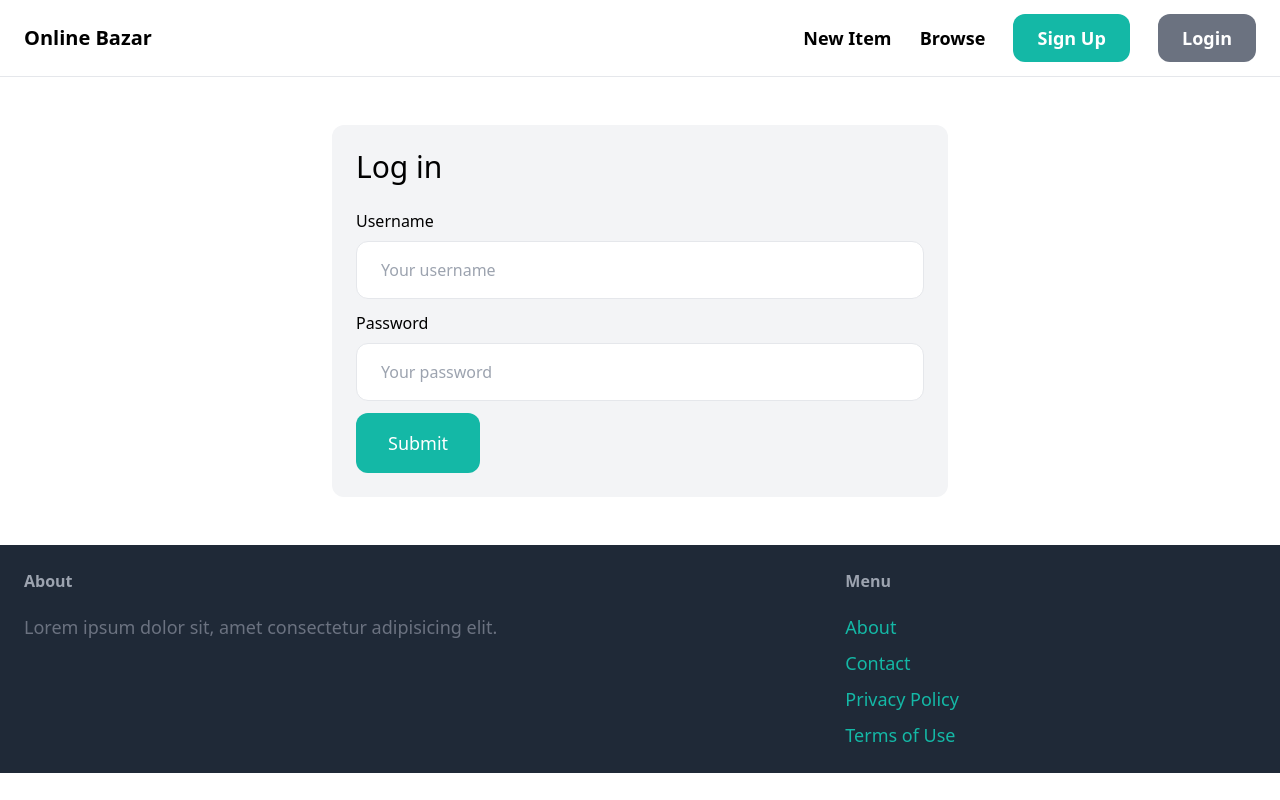
After one commit to matrix-bro/online-bazar, a Django app: page /login/ in a window 1280 px wide. The commit adds this page. Run offline with Django 4.2, Linux system fonts and the light colour scheme; some libraries are stand-ins or nearby versions.

Commit message:
User Login

```diff
--- a/app/forms.py
+++ b/app/forms.py
@@ -1,4 +1,4 @@
-from django.contrib.auth.forms import UserCreationForm
+from django.contrib.auth.forms import UserCreationForm, AuthenticationForm
 from django.contrib.auth.models import User
 from django import forms
 
@@ -28,3 +28,14 @@ class SignUpForm(UserCreationForm):
         'placeholder': 'Confirm password',
         'class': INPUT_CLASSES
     }))
+
+class LoginForm(AuthenticationForm):
+    username = forms.CharField(widget=forms.TextInput(attrs={
+        'placeholder': 'Your username',
+        'class': INPUT_CLASSES
+    }))
+
+    password = forms.CharField(widget=forms.PasswordInput(attrs={
+        'placeholder': 'Your password',
+        'class': INPUT_CLASSES
+    }))
--- a/app/templates/app/base.html
+++ b/app/templates/app/base.html
@@ -16,7 +16,7 @@
             <a href="#" class="text-lg font-semibold hover-text-gray-500">Browse</a>
 
             <a href="{% url 'signup' %}" class="px-6 py-3 text-lg font-semibold bg-teal-500 text-white rounded-xl hover:bg-teal-700">Sign Up</a>
-            <a href="#" class="px-6 py-3 text-lg font-semibold bg-gray-500 text-white rounded-xl hover:bg-gray-700">Login</a>
+            <a href="{% url 'login' %}" class="px-6 py-3 text-lg font-semibold bg-gray-500 text-white rounded-xl hover:bg-gray-700">Login</a>
         </div>
     </nav>
 
--- /dev/null
+++ b/app/templates/app/login.html
@@ -0,0 +1,36 @@
+{% extends 'app/base.html' %}
+
+{% block title %}Log in{% endblock %}
+
+{% block content %}
+    <div class="w-1/2 my-6 mx-auto p-6 bg-gray-100 rounded-xl">
+        <h1 class="mb-6 text-3xl">Log in</h1>
+
+        <form action="" method="post">
+            {% csrf_token %}
+
+            <div class="mb-3">
+                <label class="inline-block mb-2">Username</label><br>
+                {{ form.username }}
+            </div>
+
+            <div class="mb-3">
+                <label class="inline-block mb-2">Password</label><br>
+                {{ form.password }}
+            </div>
+
+            {% if form.errors or form.non_field_errors %}
+                <div class="mb-3 p-6 bg-red-100 rounded-xl">
+                    {% for field in form %}
+                        {{ field.errors }}
+                    {% endfor %}
+
+                    {{ form.non_field_errors }}
+                </div>
+            {% endif %}
+
+            <button class="py-4 px-8 text-lg bg-teal-500 hover:bg-teal-700 rounded-xl text-white">Submit</button>
+        </form>
+    </div>
+
+{% endblock %}
--- a/app/urls.py
+++ b/app/urls.py
@@ -2,6 +2,8 @@ from django.urls import path
 from app import views
 from django.conf.urls.static import static
 from django.conf import settings
+from django.contrib.auth import views as auth_views
+from app.forms import LoginForm
 
 urlpatterns = [
     path('', views.index, name='index'),
@@ -9,5 +11,6 @@ urlpatterns = [
     path('item/<int:pk>/', views.item_details, name='item-details'),
 
     path('signup/', views.signup, name='signup'),
+    path('login/', auth_views.LoginView.as_view(template_name='app/login.html', authentication_form=LoginForm), name='login'),
 
 ]
--- a/online_bazar/settings.py
+++ b/online_bazar/settings.py
@@ -125,3 +125,6 @@ MEDIA_ROOT = BASE_DIR / 'media'
 # https://docs.djangoproject.com/en/4.2/ref/settings/#default-auto-field
 
 DEFAULT_AUTO_FIELD = 'django.db.models.BigAutoField'
+
+LOGIN_URL = 'login' # when user tries to access a page which needs to login first, will be redirected here
+LOGIN_REDIRECT_URL = 'index' # after login successful
```
